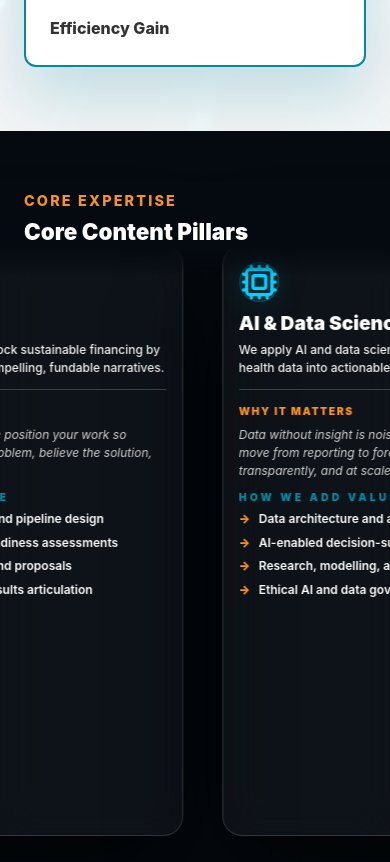
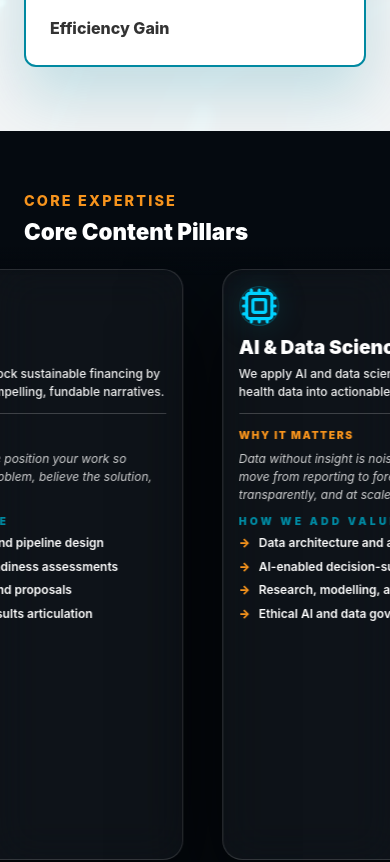
Before and after one commit to kiggs254/pharmediqa, a Next.js app: page / in a window 390 px wide. Shown: the part 1860-2722 px from the top of the page. Built offline with nearby package versions, Linux system fonts and the light colour scheme.

Commit message:
Polish Expertise mobile spacing: added just a bit of padding back for better balance

```diff
--- a/src/components/Expertise/Expertise.module.css
+++ b/src/components/Expertise/Expertise.module.css
@@ -322,8 +322,8 @@
   }
 
   .cardWrapper {
-    padding-top: calc(var(--header-height) + 2rem); /* Drastically reduced */
-    padding-bottom: 4rem; /* Added significant bottom padding */
+    padding-top: calc(var(--header-height) + 3.5rem); /* Added back a bit of padding for balance */
+    padding-bottom: 4rem;
     align-items: flex-start;
   }
 
@@ -374,7 +374,7 @@
   }
 
   .cardWrapper {
-    padding-top: calc(var(--header-height) + 1.5rem); /* Drastically reduced for small mobile */
+    padding-top: calc(var(--header-height) + 3rem); /* Added back just a bit */
     padding-bottom: 3rem;
   }
 
```
